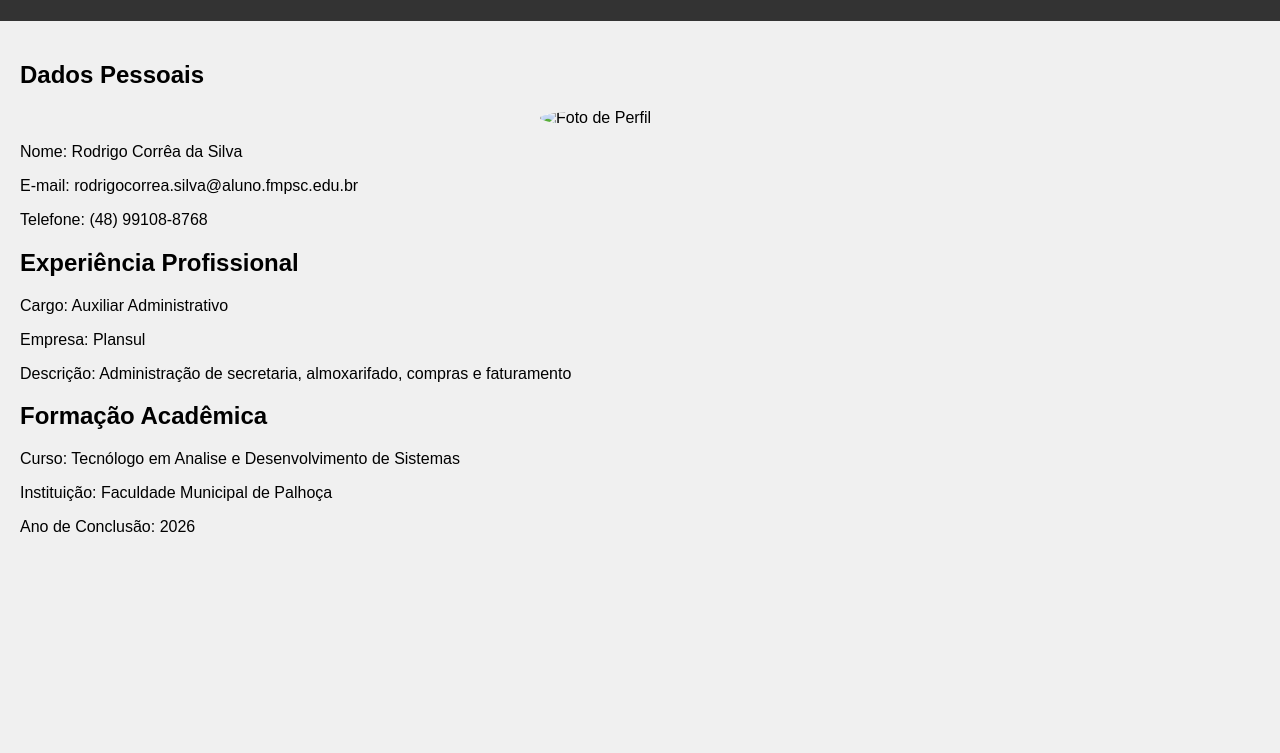
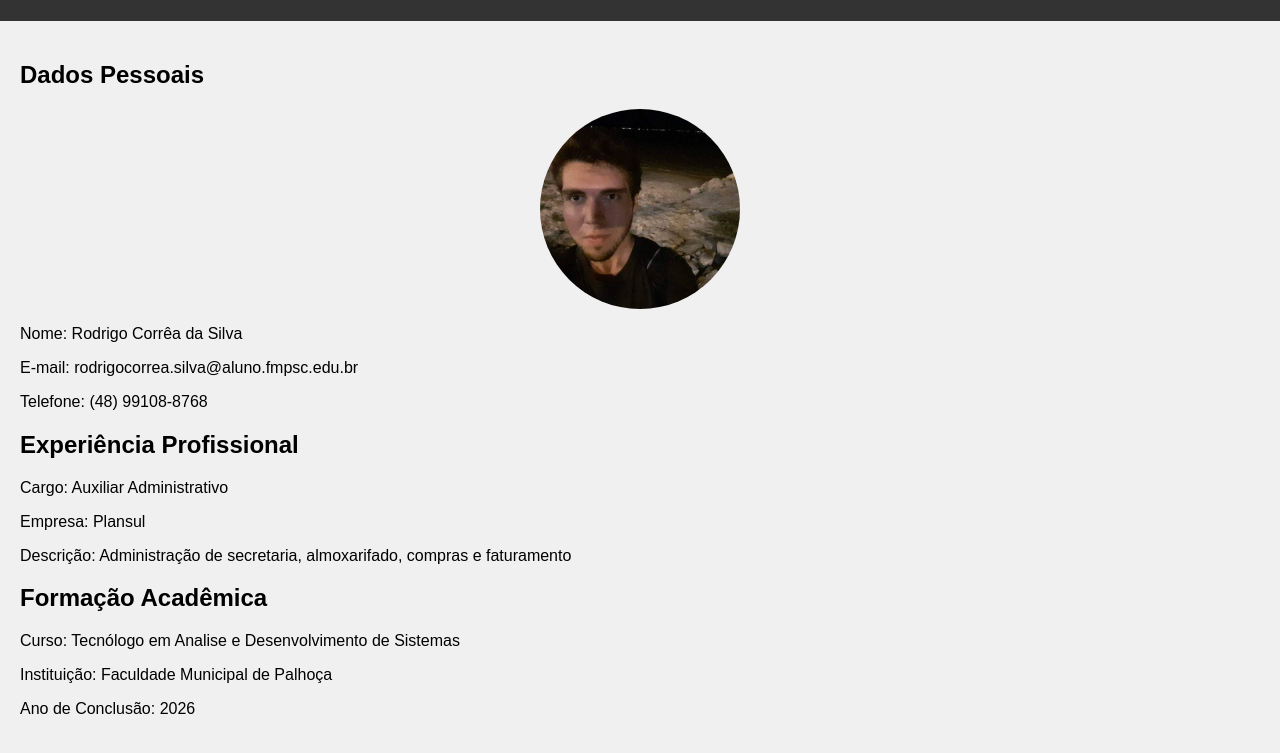
Before and after one commit to rodrigoigoigo1/curriculo, a plain HTML site: page index.html in a window 1280 px wide. Shown: the part 99-852 px from the top of the page. Before the commit the page ends 800 px from the top, so only its background shows below. Drawn offline with Linux system fonts and the light colour scheme.

Commit message:
index.html

```diff
--- a/index.html
+++ b/index.html
@@ -35,7 +35,7 @@
     </div>
     <div id="main-content">
         <h2>Dados Pessoais</h2>
-        <img id="profile-image" src="1.jpg" alt="Foto de Perfil">
+        <img id="profile-image" src="rodrigo.jpg" alt="Foto de Perfil">
         <p>Nome: Rodrigo Corrêa da Silva</p>
         <p>E-mail: rodrigocorrea.silva@aluno.fmpsc.edu.br</p>
         <p>Telefone: (48) 99108-8768</p>
```
